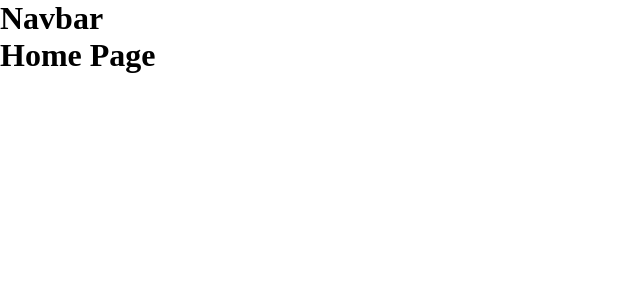
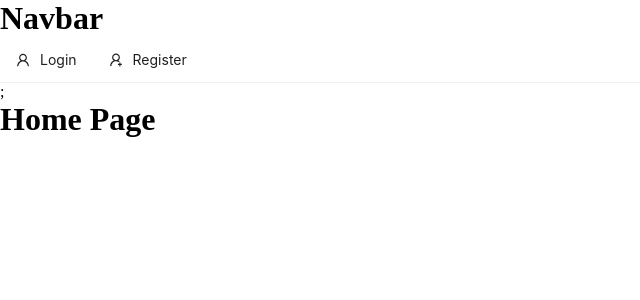
Before and after one commit to chxmek/e-commerce-react, a React (Create React App) app: page / in a window 1280 px wide. Shown: the top 300 px of the page, without its empty margins (0-640 px from the left). Built offline with nearby package versions, Linux system fonts and the light colour scheme.

Commit message:
add navbar antdesign

```diff
--- a/src/components/layouts/Navbar.js
+++ b/src/components/layouts/Navbar.js
@@ -1,9 +1,30 @@
-import React from "react";
+import React, { useState } from "react";
+import { UserAddOutlined, UserOutlined } from "@ant-design/icons";
+import { Menu } from "antd";
+import { Link } from "react-router-dom";
 
 function Navbar() {
+  const [current, setCurrent] = useState("mail");
+  const onClick = (e) => {
+    console.log("click ", e);
+    setCurrent(e.key);
+  };
+  const items = [
+    {
+      label: <Link to="/login">Login</Link>,
+      key: "mail",
+      icon: <UserOutlined />,
+    },
+    {
+      label: <Link to="/register">Register</Link>,
+      key: "app",
+      icon: <UserAddOutlined />,
+    },
+  ];
   return (
     <div>
       <h1>Navbar</h1>
+      <Menu mode="horizontal" items={items} />;
     </div>
   );
 }
```
